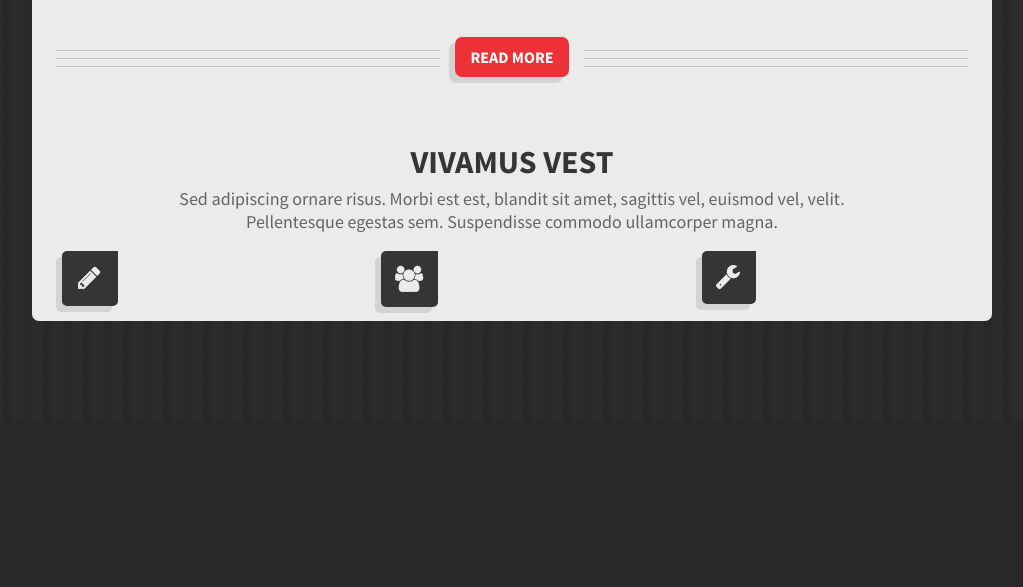
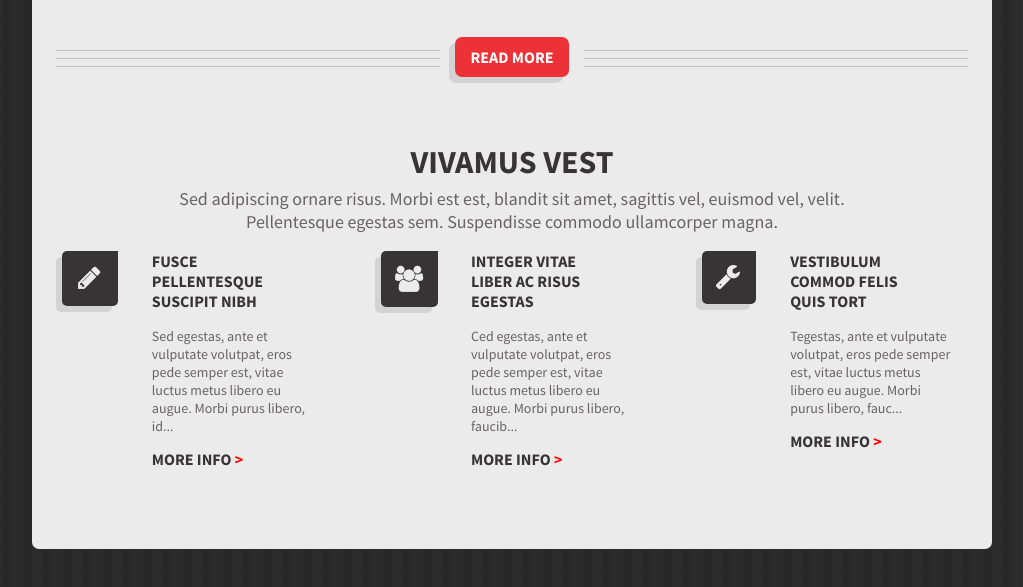
Before and after one commit to maxijuice/ITechArt.Sitename, a plain HTML site: page index.html in a window 1280 px wide. Shown: the part 714-1301 px from the top of the page, without its empty margins (128-1151 px from the left). Before the commit the page ends 1135 px from the top, so only its background shows below. Drawn offline with Linux system fonts and the light colour scheme.

Commit message:
Updating gitingore

```diff
--- a/css/styles.css
+++ b/css/styles.css
@@ -6,16 +6,16 @@ body {
 }
 
 @font-face {
-    font-family: 'Source Sans Black';
+    font-family: "Source Sans Black";
     src: url("../fonts/SourceSansPro-Black.ttf") format("truetype");
 }
 
-@font-face{
+@font-face {
     font-family: "Source Sans Regular";
     src: url("../fonts/SourceSansPro-Regular.ttf") format("truetype");
 }
 
-@font-face{
+@font-face {
     font-family: "Source Sans Bold";
     src: url("../fonts/SourceSansPro-Bold.ttf") format("truetype");
 }
@@ -28,7 +28,7 @@ body {
     border-radius: 7px;
 }
 
-header{
+header {
     background-color: #ebebeb;
     display: inline-block;
     padding: 0 30px;
@@ -45,11 +45,12 @@ header h1{
 nav {
     margin: 20px auto;
 }
+
 nav a {
     text-decoration: none;
 }
 
-nav ul {
+nav > ul {
     margin: 0;
     padding: 0;
 }
@@ -85,11 +86,11 @@ img {
     max-height: 100%;
 }
 
-div.slider {
+.slider {
     border-radius: 7px 0px 7px 7px;
 }
 
-div.slider img {
+.slider img {
     width: 95%;
     align: center;
     box-shadow: -11px 11px rgba(0,0,0,0.1);
@@ -97,35 +98,35 @@ div.slider img {
     margin: 0px auto 11px;
 }
 
-section{
+section {
     margin-top: 50px;
     padding-bottom:10px;
 }
 
-section h2{
+section h2 {
     margin-bottom: 0px;
     color: #373435;
     font: 32px "Source Sans Bold", Tahoma, sans-serif;
 }
 
-section p{
+section p {
     margin-top: 5px;
     font:  18px "Source Sans Regular", Tahoma, sans-serif;
 }
 
-div.buttonRow{
+.buttonRow {
     background: transparent url(../images/stripe.png);
     margin: 40px auto 0px;
     width: 95%;
 }
 
-div.button{
+.button {
     padding: 10px 15px 15px;
     background-color:#ebebeb;
     display:inline-block;
 }
 
-div.button a{
+.button a {
     font: 16px "Source Sans Bold", Tahoma, sans-serif;
     text-decoration: none;
     color: white;
@@ -135,42 +136,62 @@ div.button a{
     box-shadow: -6px 6px rgba(0,0,0,0.1);
 }
 
-div.cardsRow {
+.cardsRow {
+    overflow: hidden;
     width: 95%;
     margin: 10px auto;
 }
 
 
-div.cardsRow div.card + div.card{
+.cardsRow div.card + div.card {
     margin-left:5%;
 }
 
-div.card {
+.card {
     display: inline-block;
     float: left;
-    width:30%;
+    width: 30%;
 }
 
-div.cardImg {
+.cardImg {
+    display: inline-block;
     float:left;
     width:25%;
 }
 
-div.cardImg img {
+.cardImg img {
     border-radius: 5px 0px 5px 5px;
     box-shadow: -6px 6px rgba(0,0,0,0.1);
     padding: 10px;
     background-color: #373435;
 }
-div.cardInfo{
+.cardInfo {
+    display: inline-block;
     width: 60%;
     margin-left:5%;
+    text-align: left;
 }
 
-div.cardInfo h3{
-
+.cardInfo h3{
+    margin-top: 0;
+    width: 70%;
+    text-transform: uppercase;
+    font: 16px "Source Sans Bold", Tahoma, sans-serif;
+    color: #373435;
 }
 
-div.cardInfo p{
+.cardInfo p{
+    font: 14px "Source Sans Regular", Tahoma, sans-serif;
+}
 
+.cardInfo a{
+    text-decoration: none;
+    text-transform: uppercase;
+    font: 16px "Source Sans Bold", Tahoma, sans-serif;
+    color: #373435;
 }
+
+.cardInfo .arrow {
+    color: red;
+    font: 16px "Source Sans Bold", Tahoma, sans-serif;
+}
--- a/index.html
+++ b/index.html
@@ -4,6 +4,7 @@
     <meta charset="UTF-8">
     <meta http-equiv="X-UA-Compatible" content="IE=Edge">
     <meta name="viewport" content="width=device-width, initial-scale=1.0">
+    <link rel="stylesheet" href="fonts/font-awesome.min.css">
     <link rel="stylesheet" href="css/styles.css">
     <title>Sitename</title>
 </head>
@@ -42,9 +43,9 @@
                     <img src="images/card1.png" alt="Pencil">
                 </div>
                 <div class="cardInfo">
-                    <h3></h3>
-                    <p></p>
-                    <a></a>
+                    <h3>Fusce pellentesque suscipit nibh</h3>
+                    <p>Sed egestas, ante et vulputate volutpat, eros pede semper est, vitae luctus metus libero eu augue. Morbi purus libero,  id... </p>
+                    <a href="#">MORE INFO <span class="arrow">></span></a>
                 </div>
             </div>
 
@@ -53,9 +54,9 @@
                     <img src="images/card2.png" alt="Some strange thing that looks like a present">
                 </div>
                 <div class="cardInfo">
-                    <h3></h3>
-                    <p></p>
-                    <a></a>
+                    <h3>Integer vitae liber ac risus egestas</h3>
+                    <p>Ced egestas, ante et vulputate volutpat, eros pede semper est, vitae luctus metus libero eu augue. Morbi purus libero, faucib... </p>
+                    <a href="#">MORE INFO <span class="arrow">></span></a>
                 </div>
             </div>
 
@@ -64,9 +65,9 @@
                     <img src="images/card3.png" alt="Tool">
                 </div>
                 <div class="cardInfo">
-                    <h3></h3>
-                    <p></p>
-                    <a></a>
+                    <h3>Vestibulum commod felis quis tort</h3>
+                    <p>Tegestas, ante et vulputate volutpat, eros pede semper est, vitae luctus metus libero eu augue. Morbi purus libero, fauc... </p>
+                    <a href="#">MORE INFO <span class="arrow">></span></a>
                 </div>
             </div>
         </div>
```
Also changed, not shown: 1 other file.
